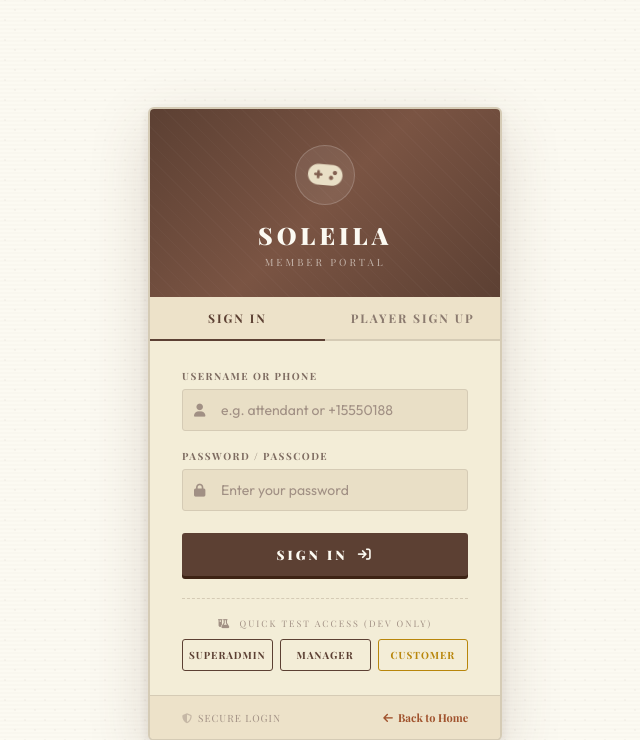
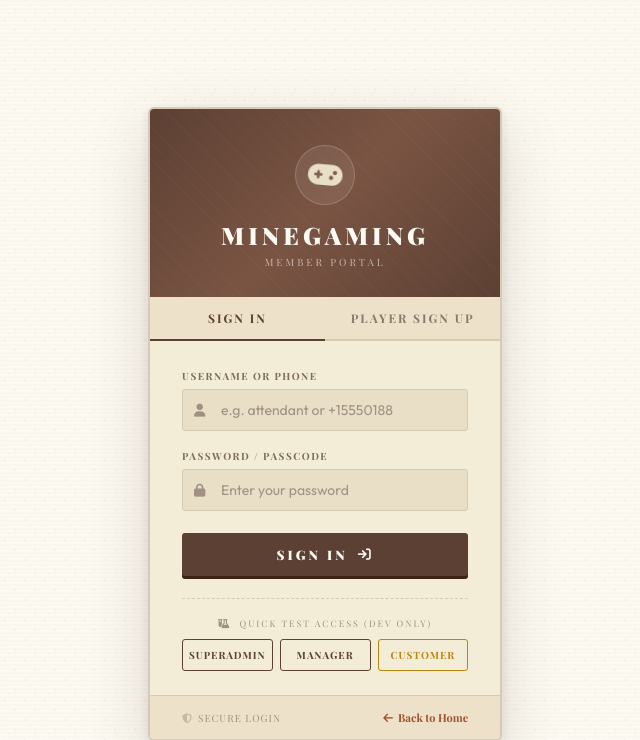
Before and after one commit to jackharsh0/MineGaming-cafe-template, a PHP site: page /pages/login.php in a window 1280 px wide. Shown: the top 740 px of the page, without its empty margins (315-955 px from the left). Run offline with PHP 8.4, Linux system fonts and the light colour scheme; some libraries are stand-ins or nearby versions; some web fonts are replaced.

Commit message:
Rebrand: Soleila -> MineGaming, rename repo to MineGaming-cafe-template

```diff
--- a/backend/config/settings.json
+++ b/backend/config/settings.json
@@ -1,7 +1,7 @@
 {
   "brand": {
-    "business_name": "Soleila",
-    "tagline": "Jodhpur's Premier Gaming & Recreation Lounge",
+    "business_name": "MineGaming",
+    "tagline": "Gaming & Recreation Lounge",
     "hero_subtitle": "Where Console Meets the Felt",
     "address": "Sardarpura, Jodhpur, Rajasthan",
     "phone": "+91 98765-43210",
@@ -136,8 +136,8 @@
     "gold_threshold": 300
   },
   "system": {
-    "page_title": "Soleila - Jodhpur's Premier Lounge",
-    "meta_description": "Premium gaming lounge in Jodhpur with PS5, Xbox, and professional pool tables.",
+    "page_title": "MineGaming - Gaming Lounge",
+    "meta_description": "Premium gaming lounge with PS5, Xbox, and professional pool tables.",
     "og_image_url": "",
     "maintenance_mode": false,
     "timezone": "Asia/Kolkata",
--- a/backend/routes/whatsapp.js
+++ b/backend/routes/whatsapp.js
@@ -93,13 +93,13 @@ router.post('/send-test', verifyToken, requireRole(['SuperAdmin', 'Manager']), a
       await logAudit(req.user.id, 'WhatsApp Test Send', `Queued test low play hours alert to ${to}`);
       res.json({ success: true, message: 'Test low play hours alert queued successfully!' });
     } else if (type === 'loyalty_tier') {
-      const promoMsg = `*🎉 Tier Upgraded! 🎉*\n\nCongratulations! You have been upgraded to the *Gold Tier* at Soleila Gaming Lounge!\n\nYou now enjoy a *15% flat discount* on all game sessions and priority booking. 🏆`;
+      const promoMsg = `*🎉 Tier Upgraded! 🎉*\n\nCongratulations! You have been upgraded to the *Gold Tier* at MineGaming!\n\nYou now enjoy a *15% flat discount* on all game sessions and priority booking. 🏆`;
       await sendWhatsAppMessage(to, promoMsg);
       await logAudit(req.user.id, 'WhatsApp Test Send', `Queued test loyalty tier promo to ${to}`);
       res.json({ success: true, message: 'Test loyalty tier promo queued successfully!' });
     } else {
       // Default custom message
-      const textMsg = message || 'Hello from Soleila Gaming Lounge! This is a test message to verify our WhatsApp billing integration.';
+      const textMsg = message || 'Hello from MineGaming! This is a test message to verify our WhatsApp billing integration.';
       await sendWhatsAppMessage(to, textMsg);
       await logAudit(req.user.id, 'WhatsApp Test Send', `Queued custom test text message to ${to}`);
       res.json({ success: true, message: 'Test text message queued successfully!' });
@@ -234,7 +234,7 @@ router.post('/chats/:jid/send', verifyToken, requireRole(['SuperAdmin', 'Manager
       await logAudit(req.user.id, 'WhatsApp Send Chat', `Queued low play hours alert to ${jid}`);
       res.json({ success: true, message: 'Low play hours alert queued successfully' });
     } else if (type === 'loyalty_tier') {
-      const promoMsg = `*🎉 Tier Upgraded! 🎉*\n\nCongratulations! You have been upgraded to the *Gold Tier* at Soleila Gaming Lounge!\n\nYou now enjoy a *15% flat discount* on all game sessions and priority booking. 🏆`;
+      const promoMsg = `*🎉 Tier Upgraded! 🎉*\n\nCongratulations! You have been upgraded to the *Gold Tier* at MineGaming!\n\nYou now enjoy a *15% flat discount* on all game sessions and priority booking. 🏆`;
       await queueWhatsAppMessage(jid, 'text', promoMsg);
       await logAudit(req.user.id, 'WhatsApp Send Chat', `Queued loyalty tier promo to ${jid}`);
       res.json({ success: true, message: 'Loyalty tier promo queued successfully' });
--- a/backend/utils/whatsapp.js
+++ b/backend/utils/whatsapp.js
@@ -399,7 +399,7 @@ const generateInvoicePDF = (data) => {
 
     // Footer
     doc.moveDown(1.5);
-    doc.font('Times-Italic').fontSize(8.5).fillColor('#4a2e1b').text('Thank you for playing at Soleila!', { align: 'center', paragraphGap: 1 });
+    doc.font('Times-Italic').fontSize(8.5).fillColor('#4a2e1b').text('Thank you for playing at MineGaming!', { align: 'center', paragraphGap: 1 });
     doc.font('Times-Roman').fontSize(7.5).text('Please visit again!', { align: 'center' });
 
     doc.end();
@@ -424,7 +424,7 @@ const applyAntiBanRandomization = (text) => {
   const friendlySignatures = [
     "Have a fantastic day! 🎮",
     "Enjoy your gaming session! ⚡",
-    "Thanks for choosing Soleila! 🌟",
+    "Thanks for choosing MineGaming! 🌟",
     "Let us know if you need anything at the desk! 🛎️",
     "Happy gaming! 🏆",
     "Keep leveling up! 🚀"
@@ -614,7 +614,7 @@ const sendWhatsAppMessage = async (to, body) => {
 
 const sendWhatsAppInvoice = async (to, invoiceData) => {
   const pdfBase64 = await generateInvoicePDF(invoiceData);
-  const captionText = `*🎮 Receipt from Soleila Gaming Zone* 🎮\n` +
+  const captionText = `*🎮 MineGaming Receipt* 🎮\n` +
     `Thank you for your visit! Attached is your invoice #${invoiceData.receiptId} for Rs. ${parseFloat(invoiceData.total).toFixed(2)}.`;
 
   await queueWhatsAppMessage(
--- a/config.php
+++ b/config.php
@@ -1,5 +1,5 @@
 <?php
-// config.php - Smart Configuration for Soleila frontend
+// config.php - Dynamic frontend configuration
 
 // Allow override via environment variable (set in server config / .htaccess)
 $envBackendUrl = getenv('BACKEND_URL');
@@ -63,7 +63,7 @@ function setting_bool($key, $default = false) {
 }
 
 // Convenience constants
-define('SITE_NAME', setting('brand.business_name', 'Soleila'));
+define('SITE_NAME', setting('brand.business_name', 'MineGaming'));
 define('SITE_TAGLINE', setting('brand.tagline', 'Jodhpur\'s Premier Lounge'));
 define('SITE_ADDRESS', setting('brand.address', ''));
 define('SITE_PHONE', setting('brand.phone', ''));
--- a/css/retro_wood.css
+++ b/css/retro_wood.css
@@ -1,4 +1,4 @@
-/* Vintage Retro Wood Warm Light Theme for Soleila */
+/* Retro Wood Warm Light Theme */
 @import url('https://fonts.googleapis.com/css2?family=Courier+Prime:ital,wght@0,400;0,700;1,400&family=Playfair+Display:ital,wght@0,400..900;1,400..900&family=Outfit:wght@300;400;500;600;700;800;900&display=swap');
 
 :root {
--- a/pages/customer_dashboard.php
+++ b/pages/customer_dashboard.php
@@ -13,7 +13,7 @@ $phone = $_SESSION['username'] ?? '';
 <head>
   <meta charset="UTF-8">
   <meta name="viewport" content="width=device-width, initial-scale=1.0">
-  <title>Soleila - Customer Dashboard</title>
+  <title>MineGaming - Player Dashboard</title>
   <!-- Tailwind CSS CDN -->
   <script src="../js/tailwindcss.js"></script>
   <script>
@@ -91,7 +91,7 @@ $phone = $_SESSION['username'] ?? '';
       <div class="flex items-center gap-3">
         <a href="customer_dashboard.php" class="flex items-center gap-3 hover:opacity-80 transition duration-300">
           <i class="fa-solid fa-gamepad text-wood text-2xl" style="animation: swivel-3d 6s ease-in-out infinite;"></i>
-          <span class="font-cyber text-xl font-extrabold tracking-widest text-wood uppercase">Soleila</span>
+          <span class="font-cyber text-xl font-extrabold tracking-widest text-wood uppercase">MineGaming</span>
         </a>
         <span class="hidden md:inline-block text-[10px] bg-kraft border border-wood/40 text-wood px-2 py-0.5 rounded font-mono">PLAYER PORTAL</span>
       </div>
@@ -251,7 +251,7 @@ $phone = $_SESSION['username'] ?? '';
 
     <!-- Footer -->
     <footer class="bg-slate-950 border-t border-slate-900 py-6 text-center text-[10px] text-slate-400">
-      <p>© 2026 Soleila. All rights reserved.</p>
+      <p>© 2026 MineGaming. All rights reserved.</p>
     </footer>
   </div>
 
--- a/pages/header.php
+++ b/pages/header.php
@@ -161,7 +161,7 @@ function is_active($page, $current_page) {
   <aside class="sidebar">
     <a href="dashboard.php" class="sidebar-brand hover:opacity-80 transition duration-300">
       <i class="fa-solid fa-gamepad text-wood" style="animation: swivel-3d 6s ease-in-out infinite;"></i>
-      <span>Soleila</span>
+      <span>MineGaming</span>
     </a>
 
     <nav class="flex-grow">
--- a/pages/login.php
+++ b/pages/login.php
@@ -104,7 +104,7 @@ if ($_SERVER['REQUEST_METHOD'] === 'POST') {
 <head>
   <meta charset="UTF-8">
   <meta name="viewport" content="width=device-width, initial-scale=1.0">
-  <title>Soleila — Portal Login</title>
+  <title>MineGaming — Portal Login</title>
   <link rel="stylesheet" href="../css/retro_wood.css">
   <link rel="stylesheet" href="https://cdnjs.cloudflare.com/ajax/libs/font-awesome/6.4.0/css/all.min.css">
   <style>
@@ -418,7 +418,7 @@ if ($_SERVER['REQUEST_METHOD'] === 'POST') {
       <div class="login-hero-icon">
         <i class="fa-solid fa-gamepad"></i>
       </div>
-      <h1>Soleila</h1>
+      <h1>MineGaming</h1>
       <p>Member Portal</p>
     </div>
 
--- a/pages/settings.php
+++ b/pages/settings.php
@@ -43,7 +43,7 @@ if ($role !== 'SuperAdmin') {
           <p class="text-[10px] text-slate-500 mt-0.5">Max 2MB. PNG or JPG.</p>
         </div>
       </div>
-      <div class="form-group"><label class="form-label">Business Name</label><input id="brand-business-name" class="form-control" placeholder="Soleila"></div>
+      <div class="form-group"><label class="form-label">Business Name</label><input id="brand-business-name" class="form-control" placeholder="MineGaming"></div>
       <div class="form-group"><label class="form-label">Tagline</label><input id="brand-tagline" class="form-control" placeholder="Jodhpur's Premier Lounge"></div>
       <div class="col-span-2 form-group"><label class="form-label">Address</label><input id="brand-address" class="form-control" placeholder="Sardarpura, Jodhpur"></div>
       <div class="form-group"><label class="form-label">Phone</label><input id="brand-phone" class="form-control" placeholder="+91 98765-43210"></div>
@@ -329,7 +329,7 @@ if ($role !== 'SuperAdmin') {
   <div id="tab-system" class="settings-tab-pane hidden bg-parchment border border-slate-800 rounded-lg p-6">
     <h2 class="text-lg font-bold text-wood mb-4 flex items-center gap-2"><i class="fa-solid fa-gear"></i> System & SEO</h2>
     <div class="grid grid-cols-2 gap-4 max-w-3xl">
-      <div class="col-span-2 form-group"><label class="form-label">Browser Page Title</label><input id="sys-page-title" class="form-control" placeholder="Soleila - Premier Lounge"></div>
+      <div class="col-span-2 form-group"><label class="form-label">Browser Page Title</label><input id="sys-page-title" class="form-control" placeholder="MineGaming - Gaming Lounge"></div>
       <div class="col-span-2 form-group"><label class="form-label">Meta Description (SEO)</label><textarea id="sys-meta-desc" class="form-control h-20" placeholder="Premium gaming lounge..."></textarea></div>
       <div class="col-span-2 form-group"><label class="form-label">OG Image URL (social share preview)</label><input id="sys-og-image" class="form-control" placeholder="https://soleila.in/og-image.jpg"></div>
     </div>
--- a/pages/whatsapp.php
+++ b/pages/whatsapp.php
@@ -155,7 +155,7 @@ include 'header.php';
           </div>
           <div class="form-group" id="test-message-group">
             <label class="form-label text-xs uppercase" for="test-message">Message Text</label>
-            <textarea id="test-message" class="form-control h-20" placeholder="Hello from Soleila Gaming Lounge!">Hello from Soleila Gaming Lounge! This is a test message to verify our WhatsApp billing integration.</textarea>
+            <textarea id="test-message" class="form-control h-20" placeholder="Hello from MineGaming!">Hello from MineGaming! This is a test message to verify our WhatsApp billing integration.</textarea>
           </div>
 
           <button type="submit" id="btn-send-test" class="w-full btn btn-primary py-3 text-xs uppercase font-cyber tracking-wider">
```
Also changed, not shown: README.md.
